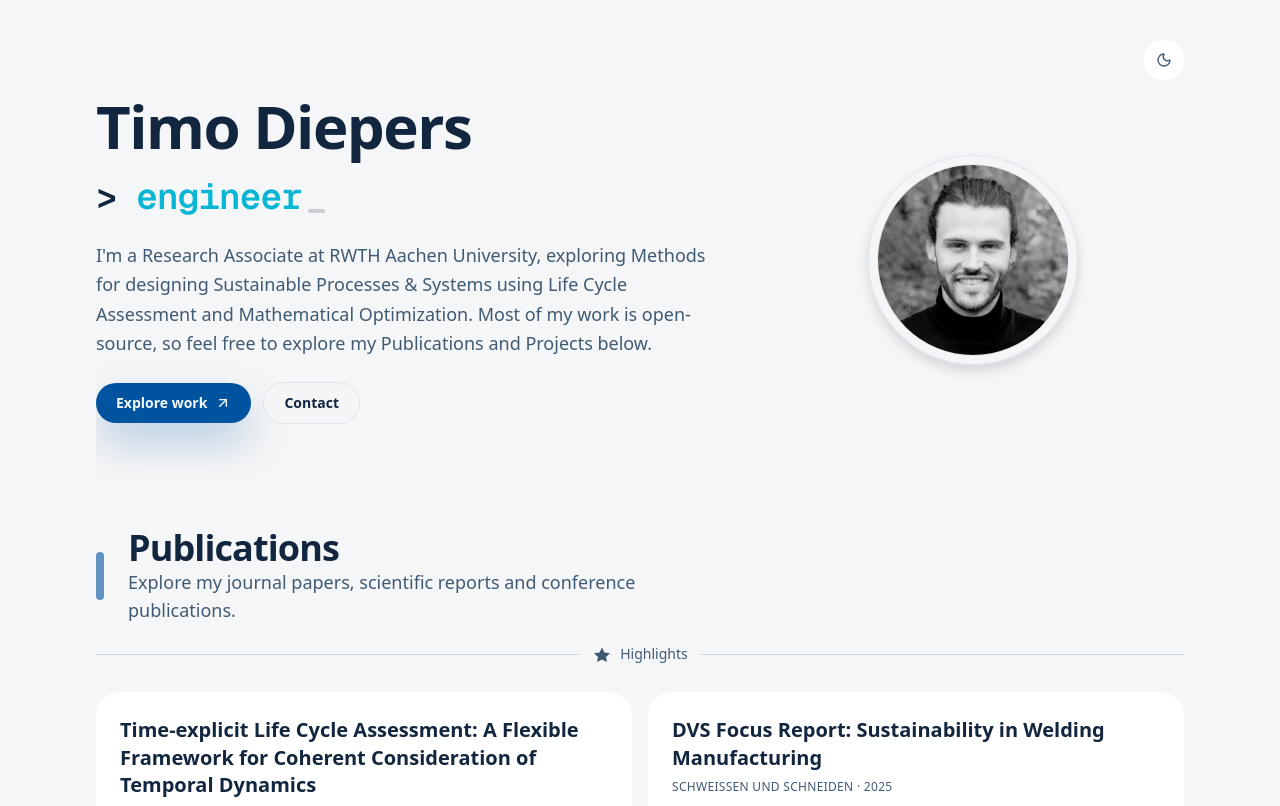
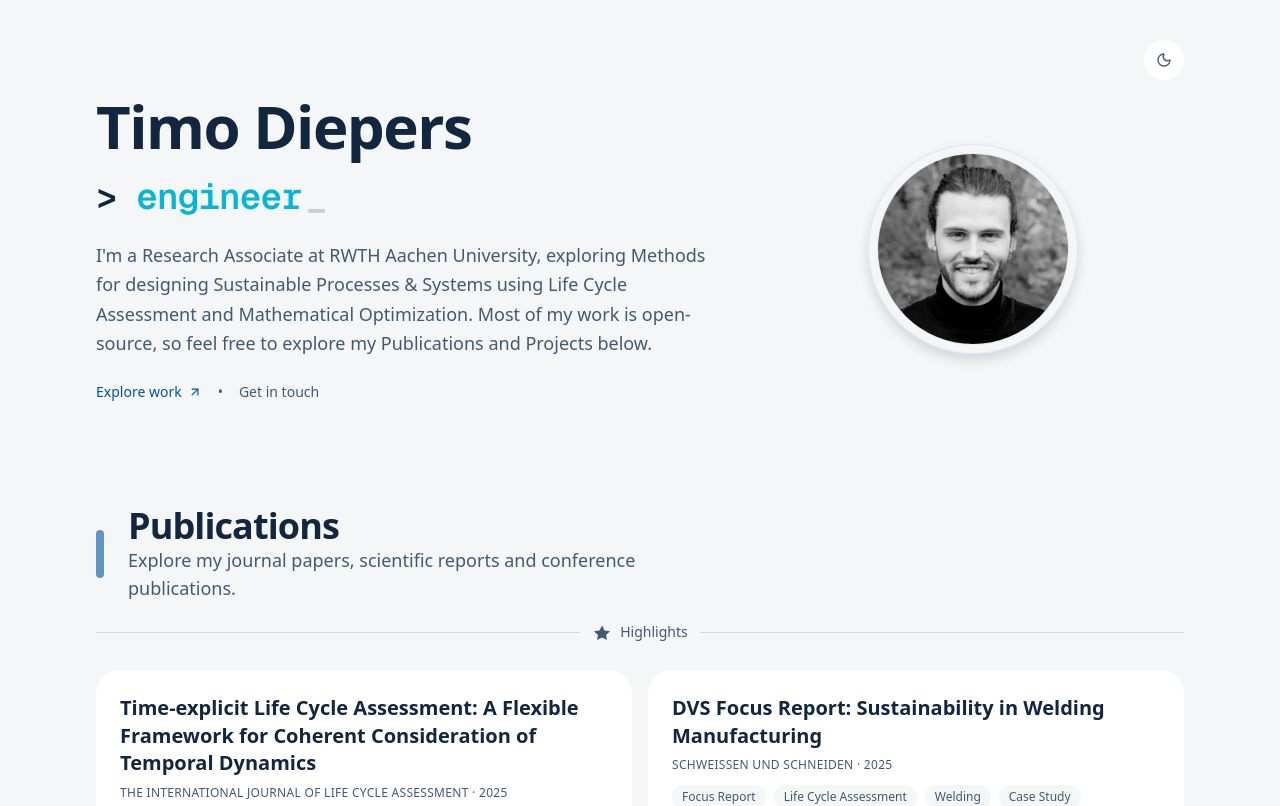
Before and after one commit to TimoDiepers/nextjs-portfolio, a Next.js app: page / in a window 1280 px wide. Shown: the top 806 px of the page. Built offline with nearby package versions, Linux system fonts and the light colour scheme.

Commit message:
Refine CTA buttons and improve contact section design
Co-authored-by: TimoDiepers <90762029+TimoDiepers@users.noreply.github.com>

```diff
--- a/components/contact-section.tsx
+++ b/components/contact-section.tsx
@@ -27,8 +27,9 @@ const ContactSection: React.FC<ContactSectionProps> = ({ isReady = false }) => {
       initial={{ opacity: 0, y: 20 }}
       animate={isReady ? { opacity: 1, y: 0 } : { opacity: 0, y: 20 }}
       transition={{ duration: 0.5, ease: 'easeOut', delay: 0.2 }}
-      className="space-y-6 border-t border-border/60 pt-12"
+      className="space-y-8 border-t border-border/60 pt-16 pb-8"
     >
+      {/* Header */}
       <div className="flex items-center gap-3 sm:gap-6">
         <span className="inline-flex pl-2 h-12 w-2 rounded-full bg-chart-2/60" />
         <div>
@@ -36,36 +37,47 @@ const ContactSection: React.FC<ContactSectionProps> = ({ isReady = false }) => {
             Contact
           </h2>
           <p className="max-w-xl text-base text-muted-foreground sm:text-lg">
-            Get in touch or follow my work on social platforms.
+            Let&apos;s connect and discuss opportunities to collaborate.
           </p>
         </div>
       </div>
 
+      {/* Content */}
       <MotionContactContent
         initial={{ opacity: 0, y: 10 }}
         animate={isReady ? { opacity: 1, y: 0 } : { opacity: 0, y: 10 }}
         transition={{ duration: 0.4, ease: 'easeOut', delay: 0.4 }}
-        className="flex flex-col gap-6 sm:flex-row sm:items-center sm:justify-between"
+        className="grid gap-8 md:grid-cols-[1fr_auto] md:items-start"
       >
-        {/* Email Contact */}
-        <div className="flex flex-col sm:flex-row sm:items-center gap-4">
+        {/* Email Section */}
+        <div className="space-y-4">
+          <div className="space-y-2">
+            <h3 className="text-lg font-semibold text-foreground">Get in touch</h3>
+            <p className="text-sm text-muted-foreground max-w-md">
+              I&apos;m always open to discussing research collaborations, new opportunities, or interesting projects in sustainability and optimization.
+            </p>
+          </div>
+          <div className="flex flex-col sm:flex-row sm:items-center gap-3">
             <MotionContactLink
               href="mailto:timo.diepers@rwth-aachen.de"
               initial={{ opacity: 0, scale: 0.95 }}
               animate={isReady ? { opacity: 1, scale: 1 } : { opacity: 0, scale: 0.95 }}
               transition={{ duration: 0.3, ease: 'easeOut', delay: 0.6 }}
-            className="inline-flex items-center gap-2 rounded-full bg-primary px-5 py-2.5 text-sm font-semibold text-primary-foreground shadow-[0_8px_16px_rgba(0,84,159,0.25)] transition-all duration-300 hover:-translate-y-1 hover:shadow-[0_12px_24px_rgba(0,84,159,0.35)] focus-visible:outline-none focus-visible:ring-2 focus-visible:ring-primary/40"
+              className="inline-flex items-center gap-2 rounded-lg bg-primary px-4 py-2.5 text-sm font-medium text-primary-foreground transition-all duration-200 hover:bg-primary/90 focus-visible:outline-none focus-visible:ring-2 focus-visible:ring-primary/40"
             >
               <Mail className="h-4 w-4" />
               Send Email
             </MotionContactLink>
-          <span className="text-sm text-muted-foreground">
+            <span className="text-sm text-muted-foreground font-mono">
               timo.diepers@rwth-aachen.de
             </span>
           </div>
+        </div>
 
-        {/* Social Links */}
-        <div className="flex items-center gap-4">
+        {/* Social Links Section */}
+        <div className="space-y-4">
+          <h3 className="text-lg font-semibold text-foreground">Follow my work</h3>
+          <div className="flex flex-wrap gap-3">
             {SOCIAL_LINKS.map(({ href, label, icon }, index) => (
               <MotionContactLink
                 key={`contact-${label}`}
@@ -75,12 +87,14 @@ const ContactSection: React.FC<ContactSectionProps> = ({ isReady = false }) => {
                 initial={{ opacity: 0, y: 10 }}
                 animate={isReady ? { opacity: 1, y: 0 } : { opacity: 0, y: 10 }}
                 transition={{ duration: 0.3, ease: 'easeOut', delay: 0.7 + index * 0.1 }}
-              className="inline-flex h-12 w-12 items-center justify-center rounded-full border border-border/60 bg-background/80 text-muted-foreground transition-all duration-300 hover:scale-110 hover:border-primary/45 hover:text-primary focus-visible:outline-none focus-visible:ring-2 focus-visible:ring-primary/30"
+                className="inline-flex items-center gap-2 rounded-lg border border-border/60 bg-background px-3 py-2 text-sm font-medium text-muted-foreground transition-all duration-200 hover:border-primary/45 hover:text-primary hover:bg-primary/5 focus-visible:outline-none focus-visible:ring-2 focus-visible:ring-primary/30"
                 aria-label={label}
               >
-              <FontAwesomeIcon icon={icon} className="text-xl" />
+                <FontAwesomeIcon icon={icon} className="text-base" />
+                {label}
               </MotionContactLink>
             ))}
+          </div>
         </div>
       </MotionContactContent>
     </MotionContactSection>
--- a/components/hero.tsx
+++ b/components/hero.tsx
@@ -123,22 +123,23 @@ const Hero = ({ onReady, onExploreClick, onContactClick }: HeroProps) => {
               initial={{ opacity: 0, y: 10 }}
               animate={{ opacity: 1, y: 0 }}
               transition={{ duration: 0.45, ease: 'easeOut', delay: 0.32 }}
-              className="flex flex-col gap-4 md:flex-row md:items-center md:gap-3"
+              className="flex flex-col gap-3 md:flex-row md:items-center md:gap-4"
             >
               <a
                 href="#featured-publications"
                 onClick={onExploreClick}
-                className="inline-flex items-center gap-2 rounded-full bg-primary px-5 py-2.5 text-sm font-semibold text-primary-foreground shadow-[0_20px_40px_rgba(0,84,159,0.25)] transition-transform duration-300 hover:-translate-y-1 focus-visible:outline-none focus-visible:ring-2 focus-visible:ring-primary/40"
+                className="inline-flex items-center gap-1.5 text-sm font-medium text-primary hover:text-primary/80 transition-colors duration-200 focus-visible:outline-none focus-visible:ring-2 focus-visible:ring-primary/40 rounded-md"
               >
                 Explore work
-                <ArrowUpRight className="h-4 w-4" />
+                <ArrowUpRight className="h-3.5 w-3.5" />
               </a>
+              <span className="text-muted-foreground text-sm">•</span>
               <a
                 href="#contact"
                 onClick={onContactClick}
-                className="inline-flex items-center gap-2 rounded-full border border-border/60 bg-background/80 px-5 py-2.5 text-sm font-semibold text-foreground transition-transform duration-300 hover:-translate-y-1 hover:border-primary/45 focus-visible:outline-none focus-visible:ring-2 focus-visible:ring-primary/35"
+                className="inline-flex items-center gap-1.5 text-sm font-medium text-muted-foreground hover:text-foreground transition-colors duration-200 focus-visible:outline-none focus-visible:ring-2 focus-visible:ring-primary/40 rounded-md"
               >
-                Contact
+                Get in touch
               </a>
             </MotionHeroActions>
           </MotionHeroContent>
```
Lines whose indentation alone changed are shown as unchanged.
